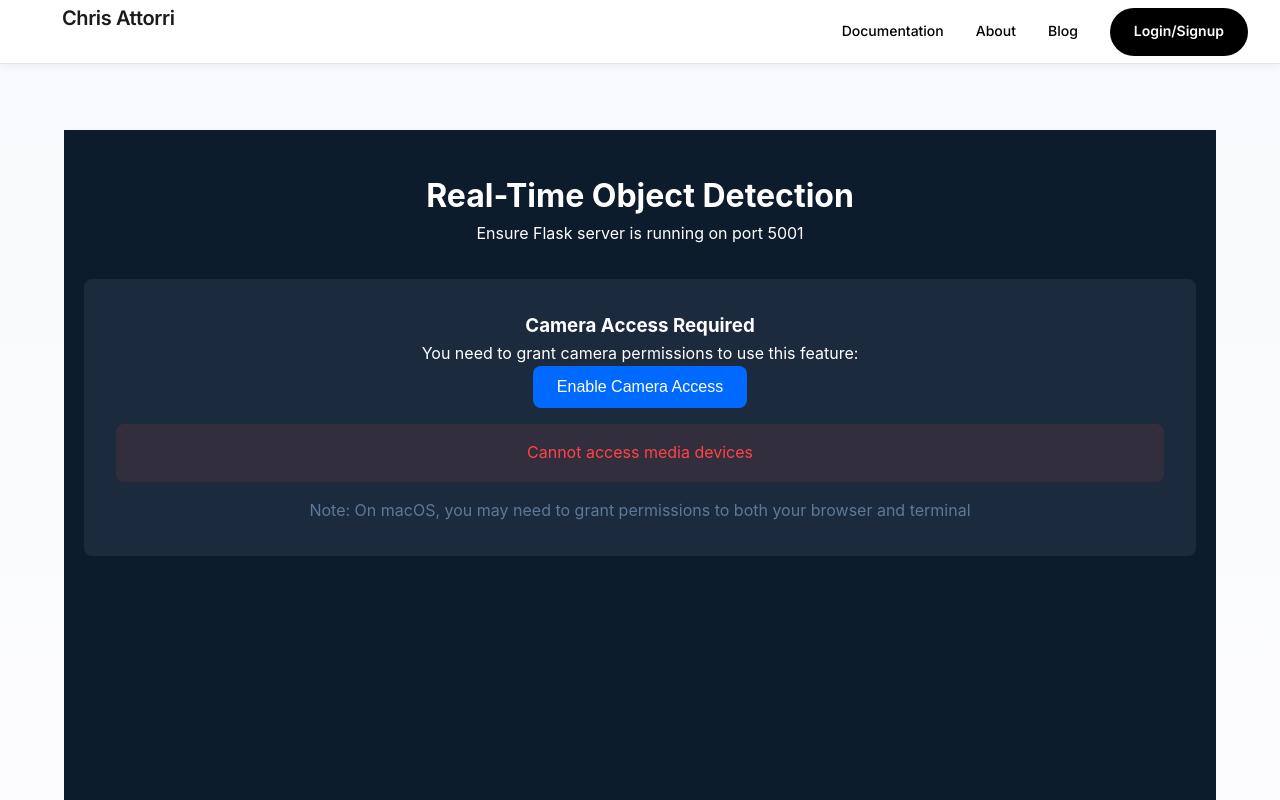
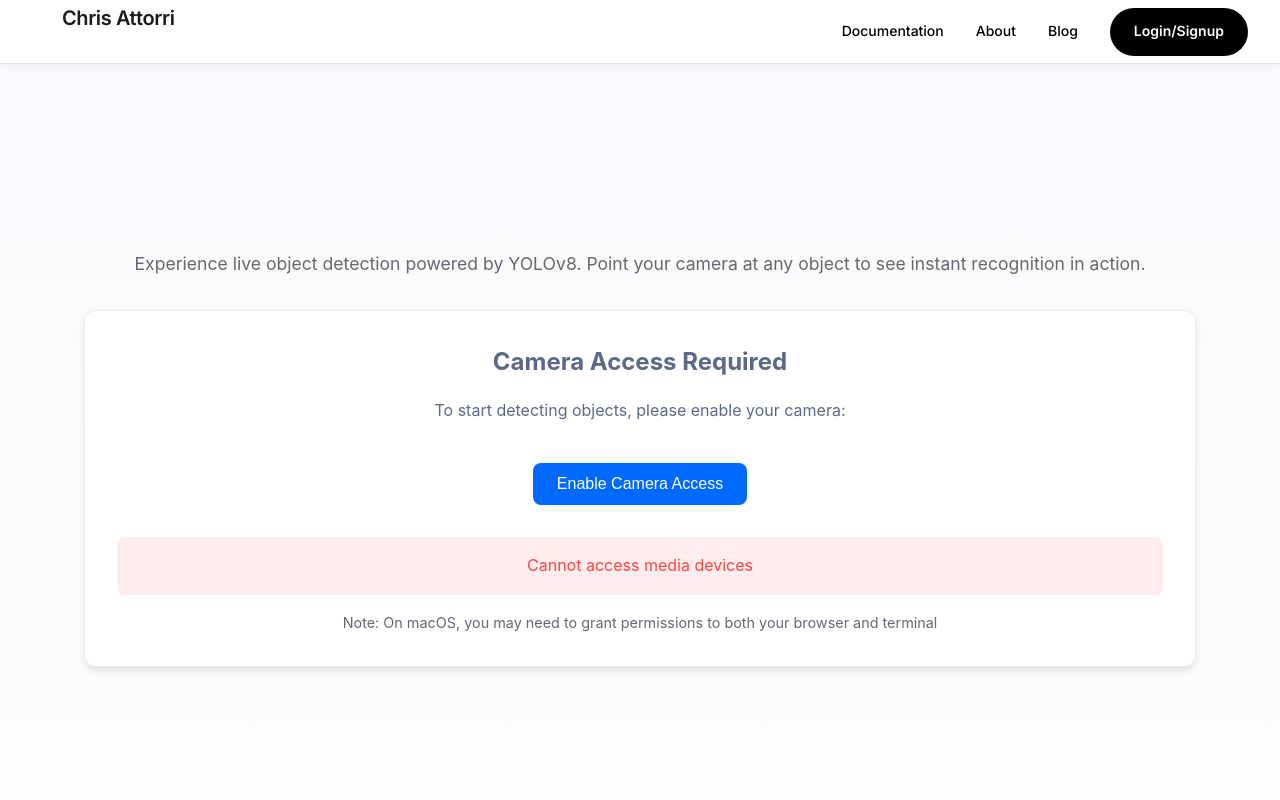
Before and after one commit to attorri/attorri.com, a React (Vite) app in the folder attorri-website/: page /yolo in a window 1280 px wide. Shown: the top 800 px of the page. Built offline with nearby package versions, Linux system fonts and the light colour scheme.

Commit message:
cleaned up flask UI

```diff
--- a/attorri-website/src/pages/YoloPage.tsx
+++ b/attorri-website/src/pages/YoloPage.tsx
@@ -6,19 +6,25 @@ const Container = styled.div`
   margin: 0 auto;
   padding: 40px 20px;
   font-family: -apple-system, BlinkMacSystemFont, 'Segoe UI', Roboto, Oxygen, Ubuntu, sans-serif;
-  background-color: #0c1c2c;
-  min-height: 100vh;
-  color: white;
+`;
+
+const Title = styled.h1`
+  font-size: 2.5rem;
+  margin-bottom: 1rem;
+  background: var(--primary-gradient);
+  -webkit-background-clip: text;
+  -webkit-text-fill-color: transparent;
 `;
 
 const VideoContainer = styled.div`
   width: 100%;
   height: 600px;
-  border-radius: 8px;
+  border-radius: 12px;
   overflow: hidden;
-  background-color: #1b2b3d;
+  background-color: #000;
   position: relative;
   margin: 20px 0;
+  box-shadow: 0 4px 6px rgba(0, 0, 0, 0.1);
 `;
 
 const VideoFeed = styled.img<{ loaded: boolean }>`
@@ -35,6 +41,7 @@ const LoadingOverlay = styled.div`
   left: 50%;
   transform: translate(-50%, -50%);
   text-align: center;
+  color: white;
 `;
 
 const Spinner = styled.div`
@@ -44,6 +51,7 @@ const Spinner = styled.div`
   border-radius: 50%;
   border-top-color: #0069ff;
   animation: spin 1s linear infinite;
+  margin: 0 auto 1rem;
 
   @keyframes spin {
     to { transform: rotate(360deg); }
@@ -51,11 +59,13 @@ const Spinner = styled.div`
 `;
 
 const PermissionPanel = styled.div`
-  background: #1b2b3d;
+  background: white;
   padding: 2rem;
-  border-radius: 8px;
+  border-radius: 12px;
   text-align: center;
   margin: 2rem 0;
+  box-shadow: 0 4px 6px rgba(0, 0, 0, 0.1);
+  border: 1px solid #eee;
 `;
 
 const Button = styled.button`
@@ -66,10 +76,12 @@ const Button = styled.button`
   border-radius: 8px;
   font-size: 1rem;
   cursor: pointer;
-  transition: background 0.2s;
+  transition: transform 0.2s;
+  margin: 1rem 0;
+  display: inline-block;
 
   &:hover {
-    background: #005ce6;
+    transform: translateY(-2px);
   }
 `;
 
@@ -79,6 +91,13 @@ const ErrorMessage = styled.div`
   background: rgba(255, 68, 68, 0.1);
   border-radius: 8px;
   margin: 1rem 0;
+`;
+
+const Description = styled.p`
+  color: #667;
+  font-size: 1.1rem;
+  margin-bottom: 2rem;
+  line-height: 1.6;
 `;
 
 export default function YoloPage() {
@@ -107,16 +126,18 @@ export default function YoloPage() {
 
   return (
     <Container>
-      <h1>Real-Time Object Detection</h1>
-      <p>Ensure Flask server is running on port 5001</p>
+      <Title>Real-Time Object Detection</Title>
+      <Description>
+        Experience live object detection powered by YOLOv8. Point your camera at any object to see instant recognition in action.
+      </Description>
 
       {!hasPermission ? (
         <PermissionPanel>
-          <h3>Camera Access Required</h3>
-          <p>You need to grant camera permissions to use this feature:</p>
+          <h3 style={{ fontSize: '1.5rem', marginBottom: '1rem' }}>Camera Access Required</h3>
+          <p style={{ marginBottom: '1.5rem' }}>To start detecting objects, please enable your camera:</p>
           <Button onClick={requestAccess}>Enable Camera Access</Button>
           {error && <ErrorMessage>{error}</ErrorMessage>}
-          <p style={{ marginTop: '1rem', color: '#5c7999' }}>
+          <p style={{ marginTop: '1rem', color: '#667', fontSize: '0.9rem' }}>
             Note: On macOS, you may need to grant permissions to both your browser and terminal
           </p>
         </PermissionPanel>
@@ -125,7 +146,7 @@ export default function YoloPage() {
           {isLoading && (
             <LoadingOverlay>
               <Spinner />
-              <p>Connecting to local detection server...</p>
+              <p>Initializing detection...</p>
             </LoadingOverlay>
           )}
 
```
Also changed, not shown: 1 other file (tests, documents, lock files or other folders).
